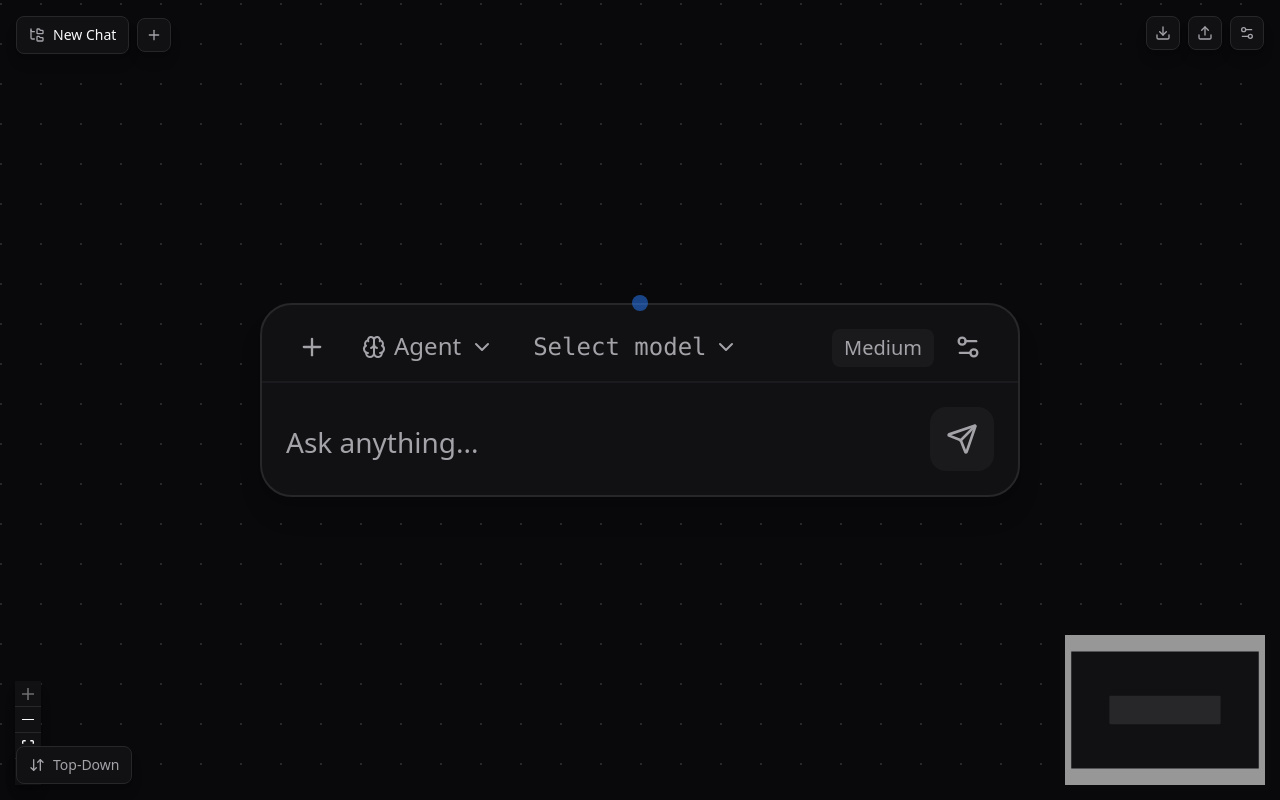
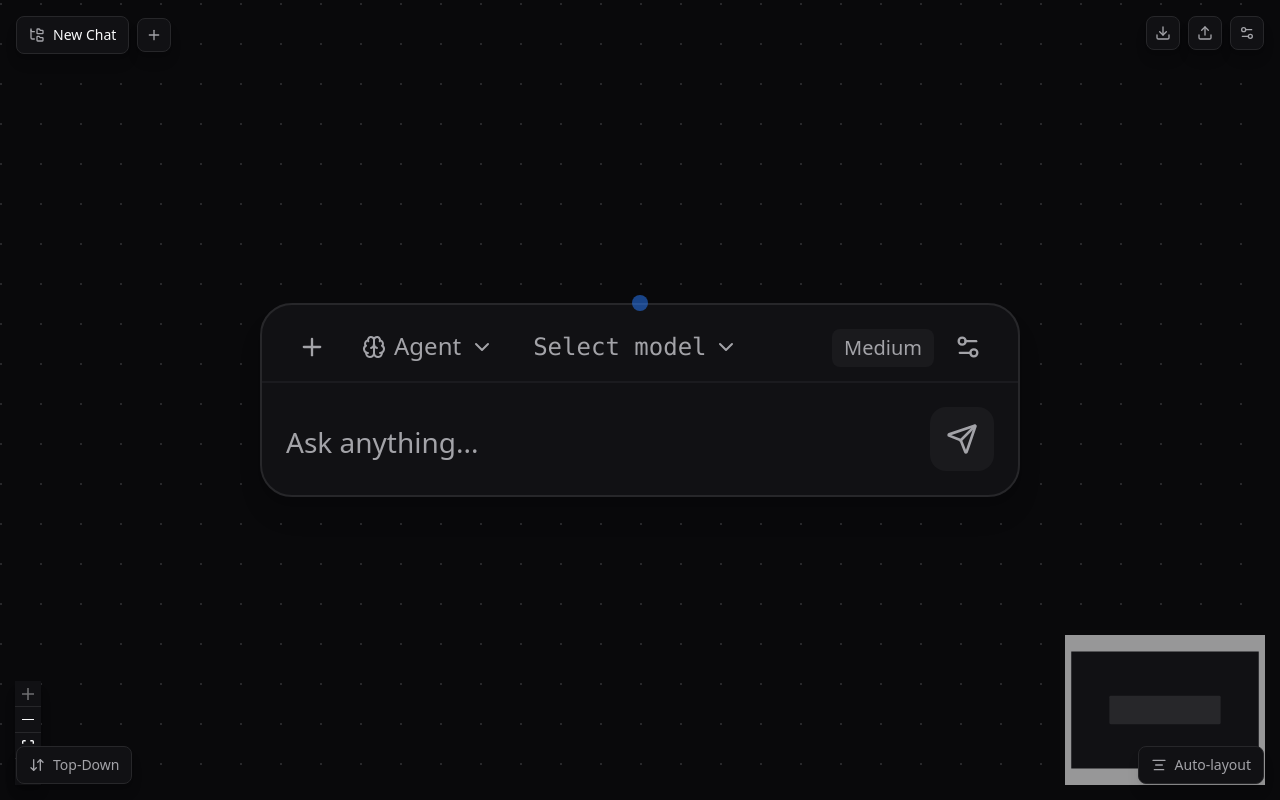
Before and after one commit to Fanaperana/chatgraph, a React (Vite) app: page / in a window 1280 px wide. Built offline with nearby package versions, Linux system fonts and the light colour scheme.

Commit message:
Refactor ChatFlow component and layout utility for improved node handling and layout management

```diff
--- a/src/components/ChatFlow.tsx
+++ b/src/components/ChatFlow.tsx
@@ -1,4 +1,4 @@
-import { useMemo, useCallback } from 'react'
+import { useMemo, useCallback, useRef, useEffect, useState } from 'react'
 import {
   ReactFlow,
   Background,
@@ -6,11 +6,15 @@ import {
   MiniMap,
   type Node,
   type Edge,
+  type NodeChange,
   useNodesState,
   useEdgesState,
+  useReactFlow,
+  ReactFlowProvider,
   BackgroundVariant,
 } from '@xyflow/react'
 import '@xyflow/react/dist/style.css'
+import { AlignCenter } from 'lucide-react'
 
 import { useChatStore } from '@/store'
 import { getLayoutedElements } from '@/utils/layout'
@@ -19,6 +23,7 @@ import { ResponseNode } from '@/components/nodes/ResponseNode'
 import { InputNode } from '@/components/nodes/InputNode'
 import { LayoutToggle } from '@/components/LayoutToggle'
 import { Toolbar } from '@/components/Toolbar'
+import { cn } from '@/lib/utils'
 
 const nodeTypes = {
   promptNode: PromptNode,
@@ -26,14 +31,18 @@ const nodeTypes = {
   inputNode: InputNode,
 }
 
-export function ChatFlow() {
+function ChatFlowInner() {
   const { trees, activeTreeId, settings } = useChatStore()
   const tree = activeTreeId ? trees[activeTreeId] : null
+  const { fitView } = useReactFlow()
+
+  // Track whether the user has manually dragged nodes
+  const [isDragged, setIsDragged] = useState(false)
+  const prevTreeRef = useRef<string | null>(null)
 
   // Convert tree to flow nodes and edges
   const { flowNodes, flowEdges } = useMemo(() => {
     if (!tree || !tree.rootNodeId) {
-      // Show only an input node when tree is empty
       const inputNode: Node = {
         id: 'input-root',
         type: 'inputNode',
@@ -46,7 +55,6 @@ export function ChatFlow() {
     const nodes: Node[] = []
     const edges: Edge[] = []
 
-    // Walk the tree and create nodes/edges
     Object.values(tree.nodes).forEach((chatNode) => {
       const isUser = chatNode.role === 'user'
       nodes.push({
@@ -73,7 +81,7 @@ export function ChatFlow() {
       }
     })
 
-    // Add input nodes at every leaf (nodes with no children)
+    // Add input nodes at every leaf
     const leafNodes = Object.values(tree.nodes).filter(
       (n) => n.childrenIds.length === 0 && !n.isStreaming
     )
@@ -98,7 +106,7 @@ export function ChatFlow() {
     return { flowNodes: nodes, flowEdges: edges }
   }, [tree])
 
-  // Apply layout
+  // Compute the symmetrical layout
   const { nodes: layoutedNodes, edges: layoutedEdges } = useMemo(
     () => getLayoutedElements(flowNodes, flowEdges, settings.layoutDirection),
     [flowNodes, flowEdges, settings.layoutDirection]
@@ -107,25 +115,59 @@ export function ChatFlow() {
   const [nodes, setNodes, onNodesChange] = useNodesState(layoutedNodes)
   const [edges, setEdges, onEdgesChange] = useEdgesState(layoutedEdges)
 
-  // Update when layout changes
-  useMemo(() => {
+  // Serialize tree structure to detect data changes (not position changes)
+  const treeFingerprint = useMemo(() => {
+    if (!tree) return ''
+    return JSON.stringify({
+      nodeCount: Object.keys(tree.nodes).length,
+      nodeIds: Object.keys(tree.nodes).sort(),
+      direction: settings.layoutDirection,
+    })
+  }, [tree, settings.layoutDirection])
+
+  // Auto-apply layout when tree data changes (new nodes, direction change)
+  // but NOT when user has dragged nodes (unless data actually changed)
+  useEffect(() => {
+    if (prevTreeRef.current !== treeFingerprint) {
+      // Data changed → snap to layout automatically
+      setNodes(layoutedNodes)
+      setEdges(layoutedEdges)
+      setIsDragged(false)
+      prevTreeRef.current = treeFingerprint
+      setTimeout(() => fitView({ duration: 200 }), 50)
+    }
+  }, [treeFingerprint, layoutedNodes, layoutedEdges, setNodes, setEdges, fitView])
+
+  // Intercept node changes: detect user drags
+  const handleNodesChange = useCallback(
+    (changes: NodeChange[]) => {
+      const hasDrag = changes.some(
+        (c) => c.type === 'position' && c.dragging === true
+      )
+      if (hasDrag) {
+        setIsDragged(true)
+      }
+      onNodesChange(changes)
+    },
+    [onNodesChange]
+  )
+
+  // "Snap to layout" button handler
+  const snapToLayout = useCallback(() => {
     setNodes(layoutedNodes)
     setEdges(layoutedEdges)
-  }, [layoutedNodes, layoutedEdges, setNodes, setEdges])
-
-  const onInit = useCallback((instance: { fitView: () => void }) => {
-    setTimeout(() => instance.fitView(), 50)
-  }, [])
+    setIsDragged(false)
+    setTimeout(() => fitView({ duration: 300 }), 20)
+  }, [layoutedNodes, layoutedEdges, setNodes, setEdges, fitView])
 
   return (
     <div className="w-full h-full relative">
       <ReactFlow
         nodes={nodes}
         edges={edges}
-        onNodesChange={onNodesChange}
+        onNodesChange={handleNodesChange}
         onEdgesChange={onEdgesChange}
         nodeTypes={nodeTypes}
-        onInit={onInit}
         fitView
         minZoom={0.2}
         maxZoom={2}
@@ -147,6 +189,32 @@ export function ChatFlow() {
       {/* Floating controls */}
       <Toolbar />
       <LayoutToggle />
+
+      {/* Snap to layout button — highlighted when nodes are manually moved */}
+      <div className="absolute bottom-4 right-4 z-10">
+        <button
+          onClick={snapToLayout}
+          className={cn(
+            'flex items-center gap-2 px-3 py-2 rounded-lg',
+            'bg-card border shadow-lg text-sm transition-all duration-200',
+            isDragged
+              ? 'border-primary text-primary hover:bg-primary/10'
+              : 'border-border text-muted-foreground hover:text-foreground hover:border-primary/30'
+          )}
+          title="Snap to symmetrical layout"
+        >
+          <AlignCenter className="w-4 h-4" />
+          <span>Auto-layout</span>
+        </button>
+      </div>
     </div>
   )
 }
+
+export function ChatFlow() {
+  return (
+    <ReactFlowProvider>
+      <ChatFlowInner />
+    </ReactFlowProvider>
+  )
+}
--- a/src/utils/layout.ts
+++ b/src/utils/layout.ts
@@ -3,10 +3,20 @@ import type { Node, Edge } from '@xyflow/react'
 import { Position } from '@xyflow/react'
 import type { LayoutDirection } from '@/types/chat'
 
-const NODE_WIDTH = 320
+const NODE_WIDTH_PROMPT = 300
+const NODE_WIDTH_RESPONSE = 340
+const NODE_WIDTH_INPUT = 380
 const NODE_HEIGHT_PROMPT = 100
 const NODE_HEIGHT_RESPONSE = 140
 const NODE_HEIGHT_INPUT = 80
+
+function getNodeDimensions(type: string | undefined) {
+  switch (type) {
+    case 'inputNode': return { width: NODE_WIDTH_INPUT, height: NODE_HEIGHT_INPUT }
+    case 'responseNode': return { width: NODE_WIDTH_RESPONSE, height: NODE_HEIGHT_RESPONSE }
+    default: return { width: NODE_WIDTH_PROMPT, height: NODE_HEIGHT_PROMPT }
+  }
+}
 
 export function getLayoutedElements(
   nodes: Node[],
@@ -24,17 +34,12 @@ export function getLayoutedElements(
     ranksep: 80,
     marginx: 20,
     marginy: 20,
+    align: 'UL',
   })
 
   nodes.forEach((node) => {
-    const height =
-      node.type === 'inputNode'
-        ? NODE_HEIGHT_INPUT
-        : node.type === 'responseNode'
-          ? NODE_HEIGHT_RESPONSE
-          : NODE_HEIGHT_PROMPT
-
-    g.setNode(node.id, { width: NODE_WIDTH, height })
+    const { width, height } = getNodeDimensions(node.type)
+    g.setNode(node.id, { width, height })
   })
 
   edges.forEach((edge) => {
@@ -45,19 +50,14 @@ export function getLayoutedElements(
 
   const layoutedNodes = nodes.map((node) => {
     const nodeWithPosition = g.node(node.id)
-    const height =
-      node.type === 'inputNode'
-        ? NODE_HEIGHT_INPUT
-        : node.type === 'responseNode'
-          ? NODE_HEIGHT_RESPONSE
-          : NODE_HEIGHT_PROMPT
+    const { width, height } = getNodeDimensions(node.type)
 
     return {
       ...node,
       targetPosition: isHorizontal ? Position.Left : Position.Top,
       sourcePosition: isHorizontal ? Position.Right : Position.Bottom,
       position: {
-        x: nodeWithPosition.x - NODE_WIDTH / 2,
+        x: nodeWithPosition.x - width / 2,
         y: nodeWithPosition.y - height / 2,
       },
     }
```
